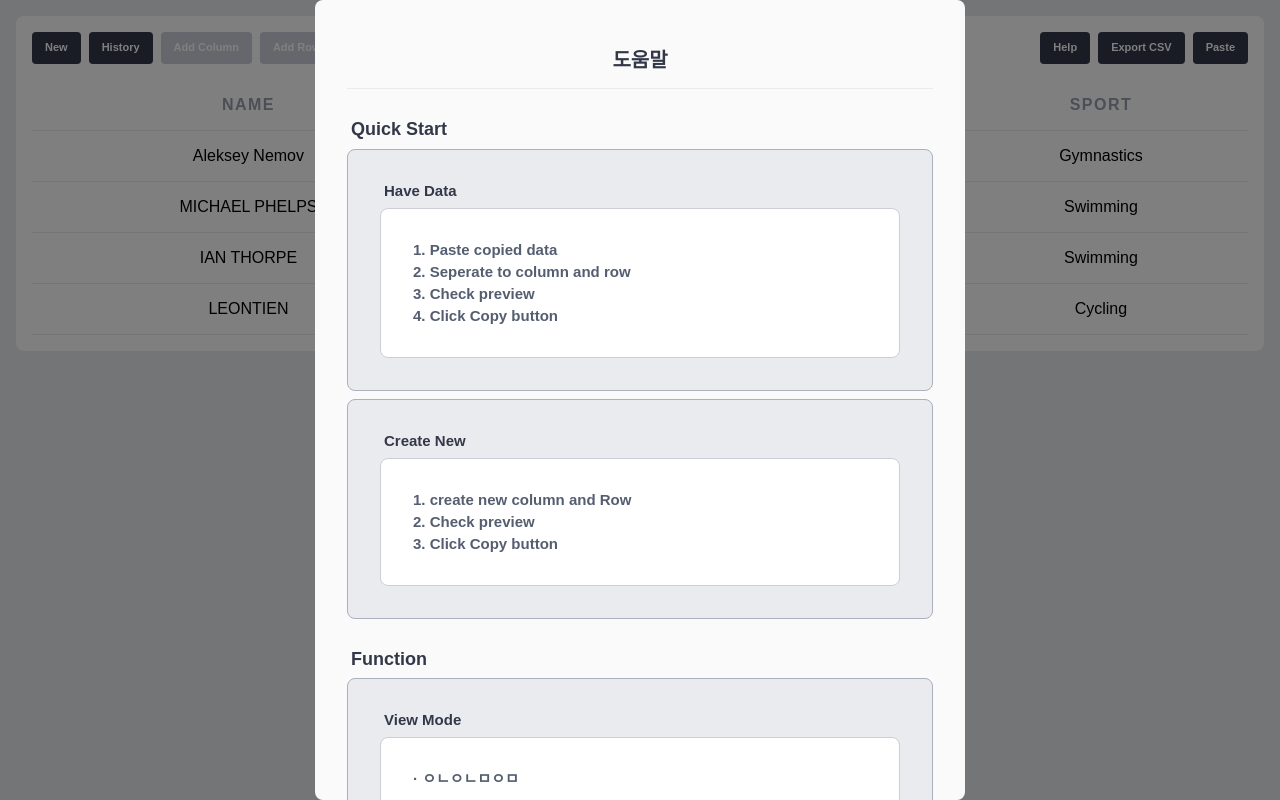
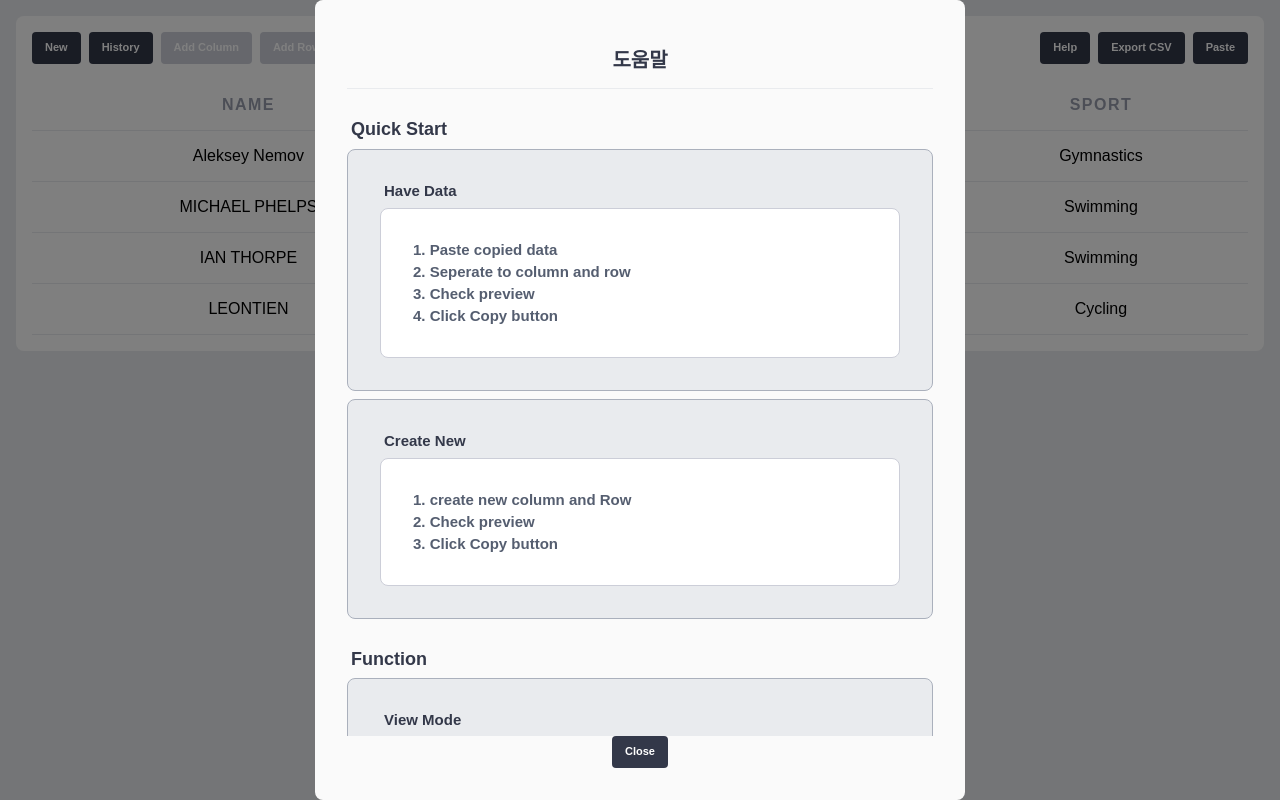
Before and after one commit to jyangca/markdown-table, a Next.js app: page / in a window 1280 px wide. Built offline with nearby package versions, Linux system fonts and the light colour scheme.

Commit message:
UPDATE: Modal overflow

```diff
--- a/src/components/ModalContent/ModalContent.style.ts
+++ b/src/components/ModalContent/ModalContent.style.ts
@@ -1,5 +1,9 @@
 import styled from 'styled-components';
 import { Flex } from '../common';
+
+export const RootContainer = styled(Flex)`
+  overflow: auto;
+`;
 
 export const DividerBox = styled(Flex)`
   padding: 1rem;
--- a/src/components/ModalContent/ModalContent.tsx
+++ b/src/components/ModalContent/ModalContent.tsx
@@ -1,10 +1,10 @@
 import React from 'react';
 import { Flex, Typography } from '@/components/common';
-import { ContentsContainer, DividerBox, ModeContentContainer, TypoBox } from './ModalContent.style';
+import { ContentsContainer, DividerBox, ModeContentContainer, RootContainer, TypoBox } from './ModalContent.style';
 
 const ModalContent = () => {
   return (
-    <Flex direction="COLUMN" gap={{ row: 30 }} boxFill>
+    <RootContainer direction="COLUMN" gap={{ row: 30 }} boxFill>
       <DividerBox justify="CENTER" boxFill>
         <Typography fontType="h4B">도움말</Typography>
       </DividerBox>
@@ -63,7 +63,7 @@ const ModalContent = () => {
           </ModeContentContainer>
         </ContentsContainer>
       </Flex>
-    </Flex>
+    </RootContainer>
   );
 };
 
--- a/src/components/common/Modal/Modal.style.ts
+++ b/src/components/common/Modal/Modal.style.ts
@@ -7,6 +7,5 @@ export const ModalContainer = styled(Flex)`
   width: 650px;
   height: 800px;
   border-radius: 8px;
-  overflow: auto;
   z-index: 1000;
 `;
```
